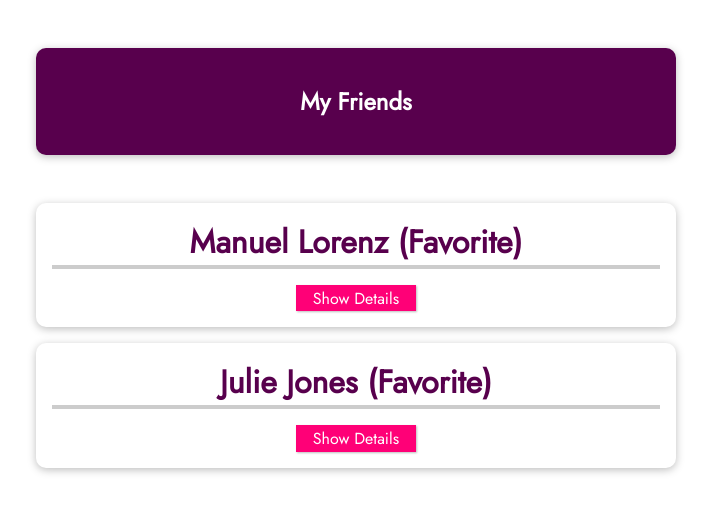
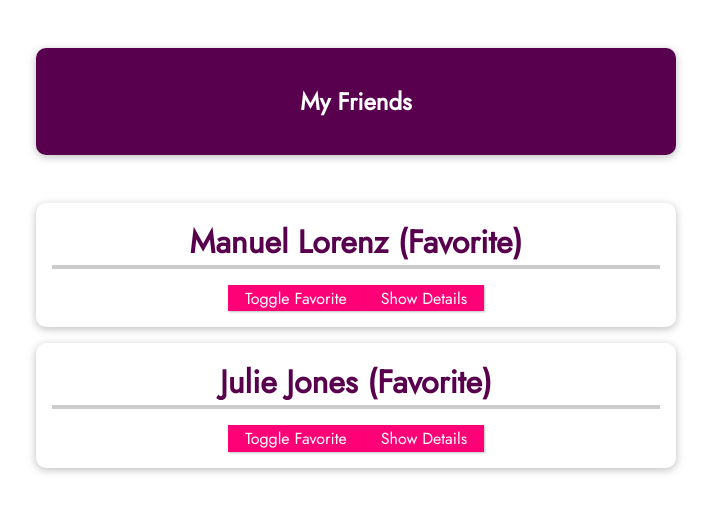
Before and after one commit to yozdil/learning-vue, a Vue app in the folder 04-vue-project/: page / in a window 1280 px wide. Shown: the top 512 px of the page, without its empty margins (284-995 px from the left). Built offline with nearby package versions, Linux system fonts and the light colour scheme.

Commit message:
add toggle fave button

```diff
--- a/04-vue-project/src/components/FriendContact.vue
+++ b/04-vue-project/src/components/FriendContact.vue
@@ -1,6 +1,7 @@
 <template>
   <li>
     <h2>{{ name }} {{ friendIsFavorite ? "(Favorite)" : "" }}</h2>
+    <button @click="toggleFavorite">Toggle Favorite</button>
     <button @click="toggleDetails">
       {{ detailsAreVisible ? "Hide Details" : "Show Details" }}
     </button>
```
